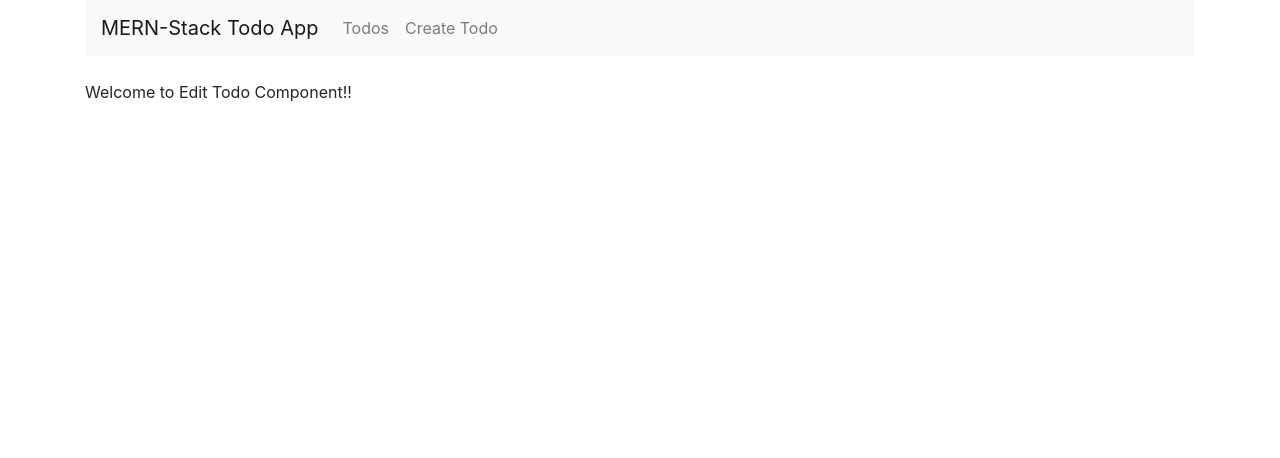
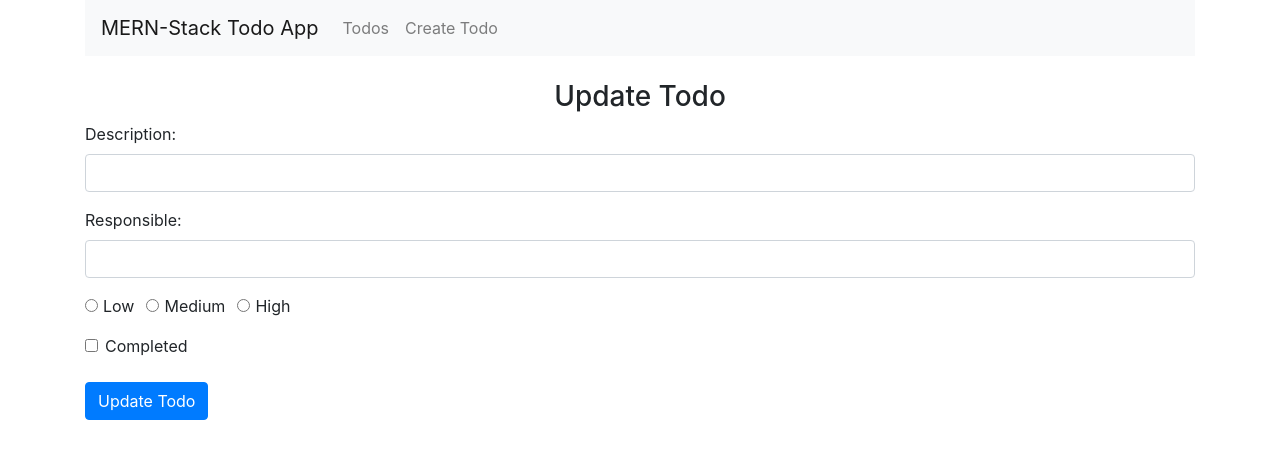
Before and after one commit to sedx876/MERN-ToDo, a React (Create React App) app: page /edit/1 in a window 1280 px wide. Shown: the top 458 px of the page. Built offline with nearby package versions, Linux system fonts and the light colour scheme; no server answers.

Commit message:
code cleanup

```diff
--- a/src/components/edit-todo.component.js
+++ b/src/components/edit-todo.component.js
@@ -1,11 +1,156 @@
 import React, { Component } from 'react';
+import axios from 'axios';
 
 export default class EditTodo extends Component {
+
+    constructor(props) {
+        super(props);
+
+        this.onChangeTodoDescription = this.onChangeTodoDescription.bind(this);
+        this.onChangeTodoResponsible = this.onChangeTodoResponsible.bind(this);
+        this.onChangeTodoPriority = this.onChangeTodoPriority.bind(this);
+        this.onChangeTodoCompleted = this.onChangeTodoCompleted.bind(this);
+        this.onSubmit = this.onSubmit.bind(this);
+
+        this.state = {
+            todo_description: '',
+            todo_responsible: '',
+            todo_priority: '',
+            todo_completed: false
+        }
+    }
+
+    componentDidMount() {
+        axios.get('http://localhost:4000/todos/'+this.props.match.params.id)
+            .then(response => {
+                this.setState({
+                    todo_description: response.data.todo_description,
+                    todo_responsible: response.data.todo_responsible,
+                    todo_priority: response.data.todo_priority,
+                    todo_completed: response.data.todo_completed
+                })
+            })
+            .catch(function (error) {
+                console.log(error);
+            })
+    }
+
+    onChangeTodoDescription(e) {
+        this.setState({
+            todo_description: e.target.value
+        });
+    }
+
+    onChangeTodoResponsible(e) {
+        this.setState({
+            todo_responsible: e.target.value
+        });
+    }
+
+    onChangeTodoPriority(e) {
+        this.setState({
+            todo_priority: e.target.value
+        });
+    }
+
+    onChangeTodoCompleted(e) {
+        this.setState({
+            todo_completed: !this.state.todo_completed
+        });
+    }
+
+    onSubmit(e) {
+        e.preventDefault();
+        const obj = {
+            todo_description: this.state.todo_description,
+            todo_responsible: this.state.todo_responsible,
+            todo_priority: this.state.todo_priority,
+            todo_completed: this.state.todo_completed
+        };
+        console.log(obj);
+        axios.post('http://localhost:4000/todos/update/'+this.props.match.params.id, obj)
+            .then(res => console.log(res.data));
+
+        this.props.history.push('/');
+    }
 
     render() {
         return (
             <div>
-        <p>Welcome to Edit Todo Component!!</p>
+                <h3 align="center">Update Todo</h3>
+                <form onSubmit={this.onSubmit}>
+                    <div className="form-group">
+                        <label>Description: </label>
+                        <input  type="text"
+                                className="form-control"
+                                value={this.state.todo_description}
+                                onChange={this.onChangeTodoDescription}
+                                />
+                    </div>
+                    <div className="form-group">
+                        <label>Responsible: </label>
+                        <input
+                                type="text"
+                                className="form-control"
+                                value={this.state.todo_responsible}
+                                onChange={this.onChangeTodoResponsible}
+                                />
+                    </div>
+                    <div className="form-group">
+                        <div className="form-check form-check-inline">
+                            <input  className="form-check-input"
+                                    type="radio"
+                                    name="priorityOptions"
+                                    id="priorityLow"
+                                    value="Low"
+                                    checked={this.state.todo_priority==='Low'}
+                                    onChange={this.onChangeTodoPriority}
+                                    />
+                            <label className="form-check-label">Low</label>
+                        </div>
+                        <div className="form-check form-check-inline">
+                            <input  className="form-check-input"
+                                    type="radio"
+                                    name="priorityOptions"
+                                    id="priorityMedium"
+                                    value="Medium"
+                                    checked={this.state.todo_priority==='Medium'}
+                                    onChange={this.onChangeTodoPriority}
+                                    />
+                            <label className="form-check-label">Medium</label>
+                        </div>
+                        <div className="form-check form-check-inline">
+                            <input  className="form-check-input"
+                                    type="radio"
+                                    name="priorityOptions"
+                                    id="priorityHigh"
+                                    value="High"
+                                    checked={this.state.todo_priority==='High'}
+                                    onChange={this.onChangeTodoPriority}
+                                    />
+                            <label className="form-check-label">High</label>
+                        </div>
+                    </div>
+                    <div className="form-check">
+                        <input  className="form-check-input"
+                                id="completedCheckbox"
+                                type="checkbox"
+                                name="completedCheckbox"
+                                onChange={this.onChangeTodoCompleted}
+                                checked={this.state.todo_completed}
+                                value={this.state.todo_completed}
+                                />
+                        <label className="form-check-label" htmlFor="completedCheckbox">
+                            Completed
+                        </label>
+                    </div>
+
+                    <br />
+
+                    <div className="form-group">
+                        <input type="submit" value="Update Todo" className="btn btn-primary" />
+                    </div>
+                </form>
             </div>
         )
     }
--- a/src/styles/App.css
+++ b/src/styles/App.css
@@ -36,3 +36,7 @@
     transform: rotate(360deg);
   }
 }
+
+.completed {
+  text-decoration: line-through;
+}
--- a/src/styles/index.css
+++ b/src/styles/index.css
@@ -11,3 +11,7 @@ code {
   font-family: source-code-pro, Menlo, Monaco, Consolas, 'Courier New',
     monospace;
 }
+
+.completed {
+  text-decoration: line-through;
+}
```
Lines whose indentation alone changed are shown as unchanged.
